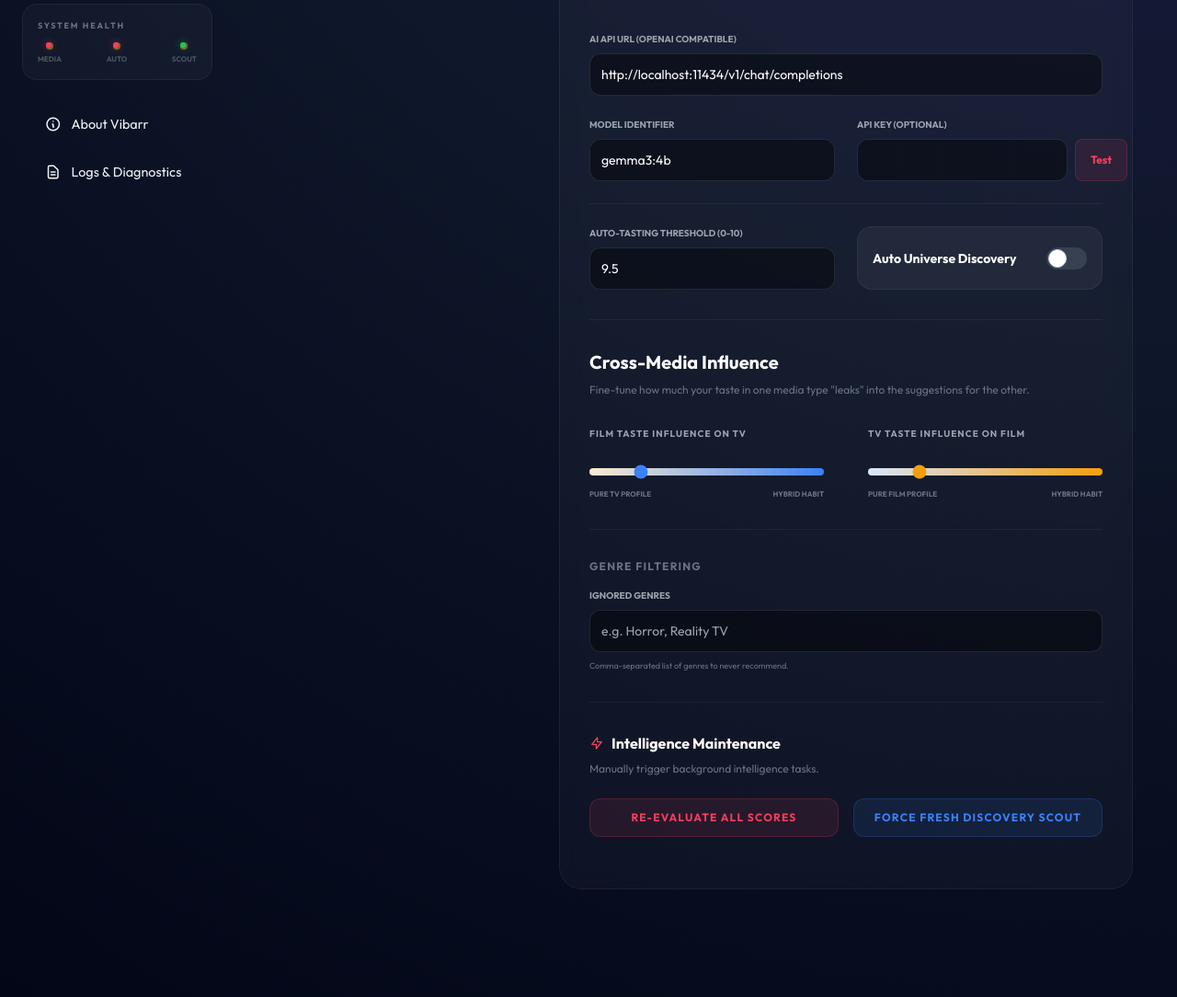
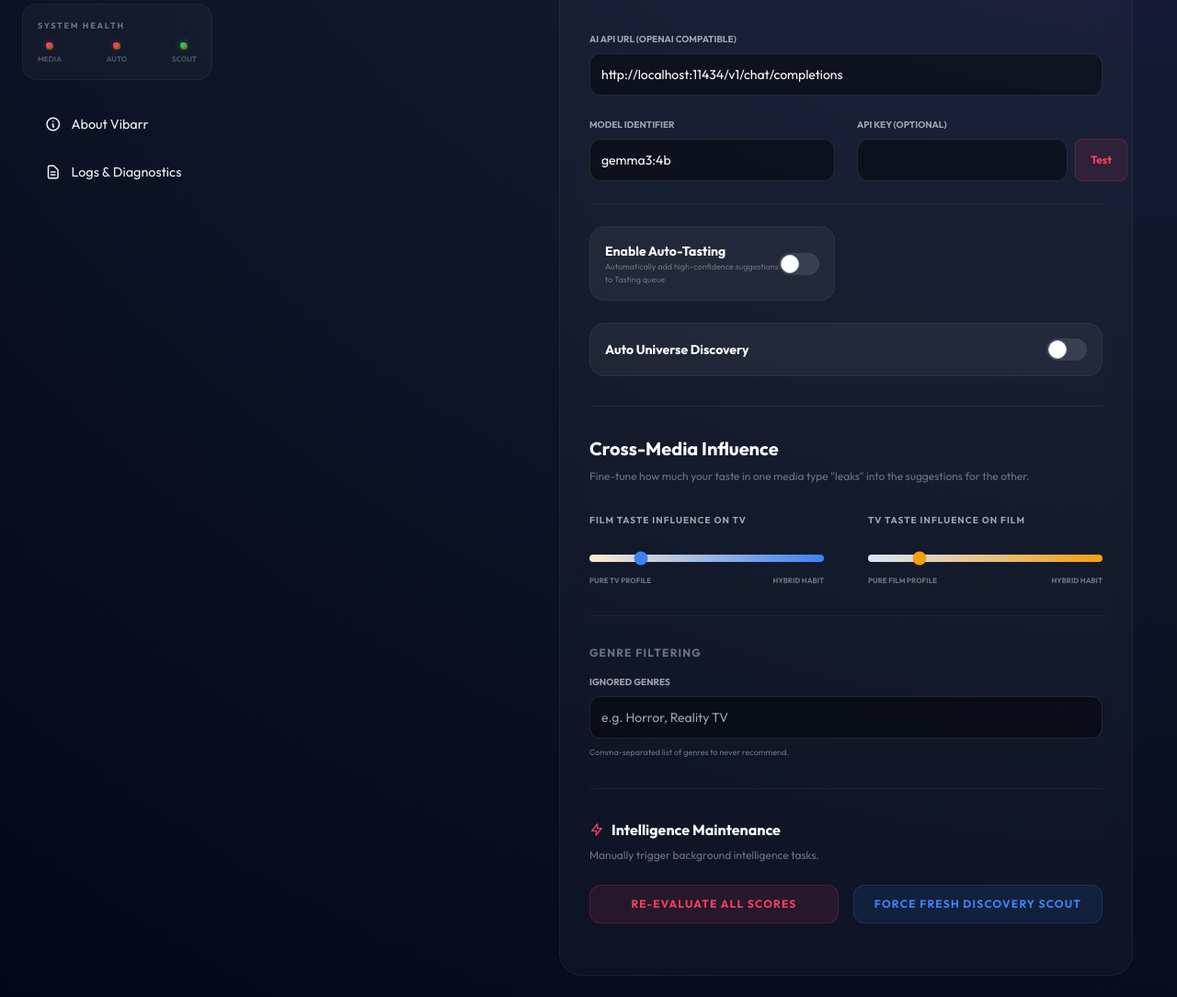
Before and after one commit to castertr0y357/Vibarr, a Django app: template vibarr/templates/vibarr/settings/intelligence.html in a window 1280 px wide. Shown: the part 808-1892 px from the top of the page at 92% size. Before the commit the page ends 1775 px from the top, so only its background shows below. Run offline with Django 5.2, Linux system fonts and the light colour scheme; the template is opened without the code that fills it, so the values that code supplies are empty; data comes from the database, SQL or seed files in the repository; some libraries are stand-ins or nearby versions.

Commit message:
Tweak: added selector to enable/disable auto-tasting.

```diff
--- a/vibarr/models/config.py
+++ b/vibarr/models/config.py
@@ -62,6 +62,7 @@ class AppConfig(models.Model):
 
     # AI Settings
     use_ai_recommendations = models.BooleanField(default=True)
+    enable_auto_tasting = models.BooleanField(default=False, help_text="Automatically send high-confidence suggestions to the 'Tasting' queue.")
     auto_universe_discovery = models.BooleanField(default=False)
     auto_tasting_threshold = models.FloatField(default=9.5, help_text="AI confidence score (0-10) above which a recommendation is automatically sent to 'Tasting'.")
 
--- a/vibarr/tasks/discovery/recommendations.py
+++ b/vibarr/tasks/discovery/recommendations.py
@@ -172,7 +172,7 @@ def scout_for_media_type(target_type, limit=5, library_titles=None, seed_title=N
         )
 
         # Auto-Tasting
-        if ai_score >= config.auto_tasting_threshold and current_tasting < config.max_tasting_items:
+        if config.enable_auto_tasting and ai_score >= config.auto_tasting_threshold and current_tasting < config.max_tasting_items:
             logger.info(f"[AI Scout] High confidence match ({ai_score}) for '{show.title}'. Starting Auto-Tasting.")
             async_task('vibarr.tasks.managers.actions.start_tasting', show.id)
             current_tasting += 1
@@ -330,7 +330,7 @@ def revaluate_all_recommendations():
                 updated_count += 1
 
                 # Check for Auto-Tasting promotion
-                if item.state == ShowState.SUGGESTED and new_score >= config.auto_tasting_threshold:
+                if config.enable_auto_tasting and item.state == ShowState.SUGGESTED and new_score >= config.auto_tasting_threshold:
                     current_tasting = Show.objects.filter(state=ShowState.TASTING).count()
                     if current_tasting < config.max_tasting_items:
                         logger.info(f"[AI Re-evaluator] Item '{item.title}' score increased to {new_score}. Promoting to Auto-Tasting.")
--- a/vibarr/tasks/managers/sync.py
+++ b/vibarr/tasks/managers/sync.py
@@ -247,7 +247,7 @@ def discover_universe_and_sync(show_id, library_ids=None):
             )
 
             # Check for Auto-Tasting if it's a new high-confidence match
-            if candidate['state'] == ShowState.SUGGESTED and score >= config.auto_tasting_threshold:
+            if config.enable_auto_tasting and candidate['state'] == ShowState.SUGGESTED and score >= config.auto_tasting_threshold:
                 current_tasting = Show.objects.filter(state=ShowState.TASTING).count()
                 if current_tasting < config.max_tasting_items:
                     logger.info(f"[Universe Architect] High confidence universe match ({score}) for '{show_obj.title}'. Auto-Tasting.")
--- a/vibarr/templates/vibarr/settings/intelligence.html
+++ b/vibarr/templates/vibarr/settings/intelligence.html
@@ -5,7 +5,7 @@
 
 {% block settings_section %}
 <div class="space-y-8">
-    <div class="glass p-8 rounded-3xl space-y-8" x-data="{ useAI: {% if config.use_ai_recommendations %}true{% else %}false{% endif %} }">
+    <div class="glass p-8 rounded-3xl space-y-8" x-data="{ useAI: {% if config.use_ai_recommendations %}true{% else %}false{% endif %}, enableAutoTasting: {% if config.enable_auto_tasting %}true{% else %}false{% endif %} }">
         <!-- TMDB -->
         <div class="space-y-4">
             <h3 class="text-xl font-bold text-white">TMDB Integration</h3>
@@ -78,11 +78,23 @@
                 <div id="ai-status"></div>
 
                 <div class="grid grid-cols-1 md:grid-cols-2 gap-6 pt-6 border-t border-white/5">
-                    <div class="space-y-2">
+                    <div class="flex items-center justify-between p-4 bg-white/5 rounded-2xl border border-white/5">
+                        <div>
+                            <h4 class="text-white font-bold text-sm">Enable Auto-Tasting</h4>
+                            <p class="text-[9px] text-gray-500">Automatically add high-confidence suggestions to Tasting queue.</p>
+                        </div>
+                        <label class="relative inline-flex items-center cursor-pointer">
+                            <input type="checkbox" name="enable_auto_tasting" class="sr-only peer" x-model="enableAutoTasting" {% if config.enable_auto_tasting %}checked{% endif %}>
+                            <div class="w-11 h-6 bg-gray-700 peer-focus:outline-none rounded-full peer peer-checked:after:translate-x-full rtl:peer-checked:after:-translate-x-full peer-checked:after:border-white after:content-[''] after:absolute after:top-[2px] after:start-[2px] after:bg-white after:border-gray-300 after:border after:rounded-full after:h-5 after:w-5 after:transition-all peer-checked:bg-rose-500"></div>
+                        </label>
+                    </div>
+
+                    <div class="space-y-2" x-show="enableAutoTasting" x-transition>
                         <label class="block text-[10px] font-bold text-gray-400 uppercase">Auto-Tasting Threshold (0-10)</label>
                         <input type="number" name="auto_tasting_threshold" value="{{ config.auto_tasting_threshold }}" step="0.1" class="w-full bg-black/40 border border-white/10 rounded-xl p-3 text-white text-sm">
                     </div>
-                    <div class="flex items-center justify-between p-4 bg-white/5 rounded-2xl border border-white/5">
+
+                    <div class="flex items-center justify-between p-4 bg-white/5 rounded-2xl border border-white/5 md:col-span-2">
                         <h4 class="text-white font-bold text-sm">Auto Universe Discovery</h4>
                         <label class="relative inline-flex items-center cursor-pointer">
                             <input type="checkbox" name="auto_universe_discovery" class="sr-only peer" {% if config.auto_universe_discovery %}checked{% endif %}>
--- a/vibarr/views/settings.py
+++ b/vibarr/views/settings.py
@@ -139,7 +139,7 @@ class UpdateSettingsView(View):
         ],
         'intelligence': [
             'tmdb_api_key', 'tvdb_api_key', 'tvdb_pin',
-            'use_ai_recommendations', 'auto_universe_discovery',
+            'use_ai_recommendations', 'enable_auto_tasting', 'auto_universe_discovery',
             'auto_tasting_threshold',
             'ai_api_url', 'ai_model', 'ai_api_key',
             'h_rating_weight', 'h_popularity_weight', 'h_genre_weight',
```
Also changed, not shown: vibarr/migrations/0043_appconfig_enable_auto_tasting.py (added), vibarr/migrations/0044_alter_appconfig_enable_auto_tasting.py (added).
